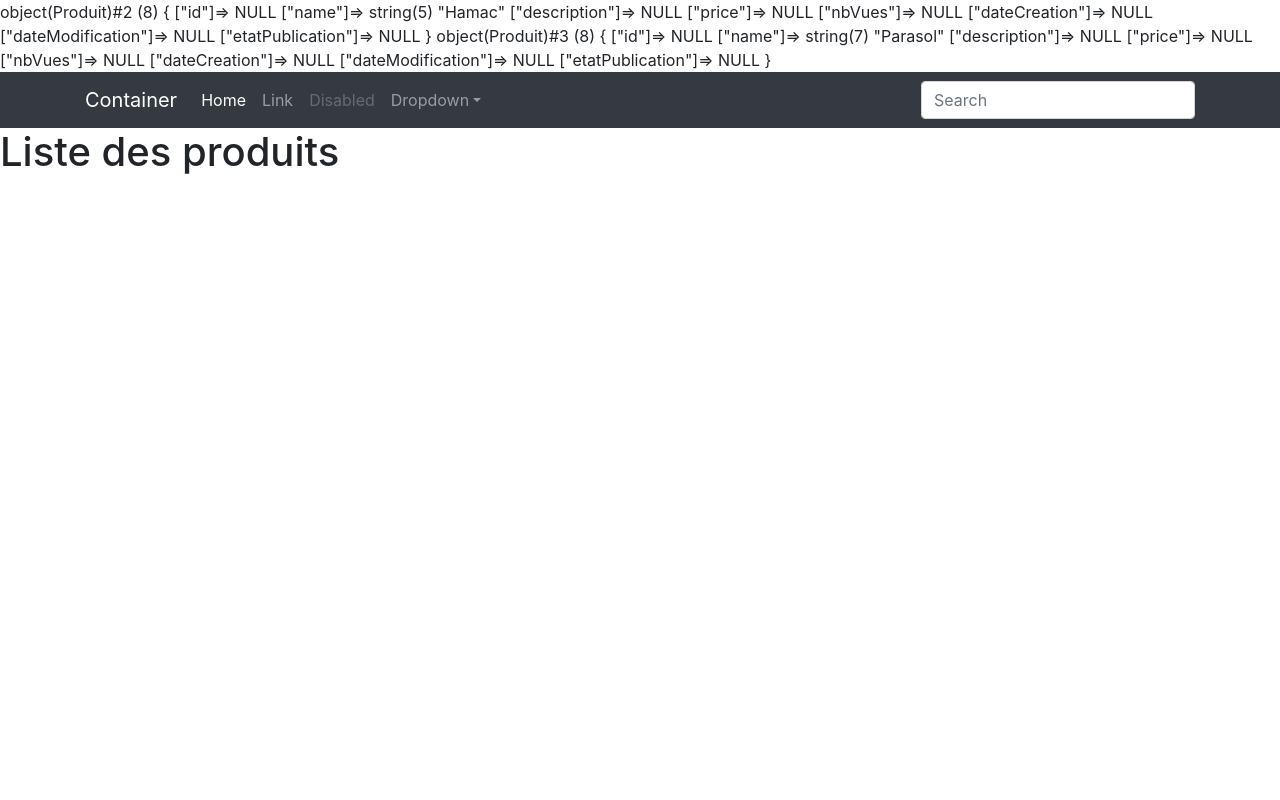
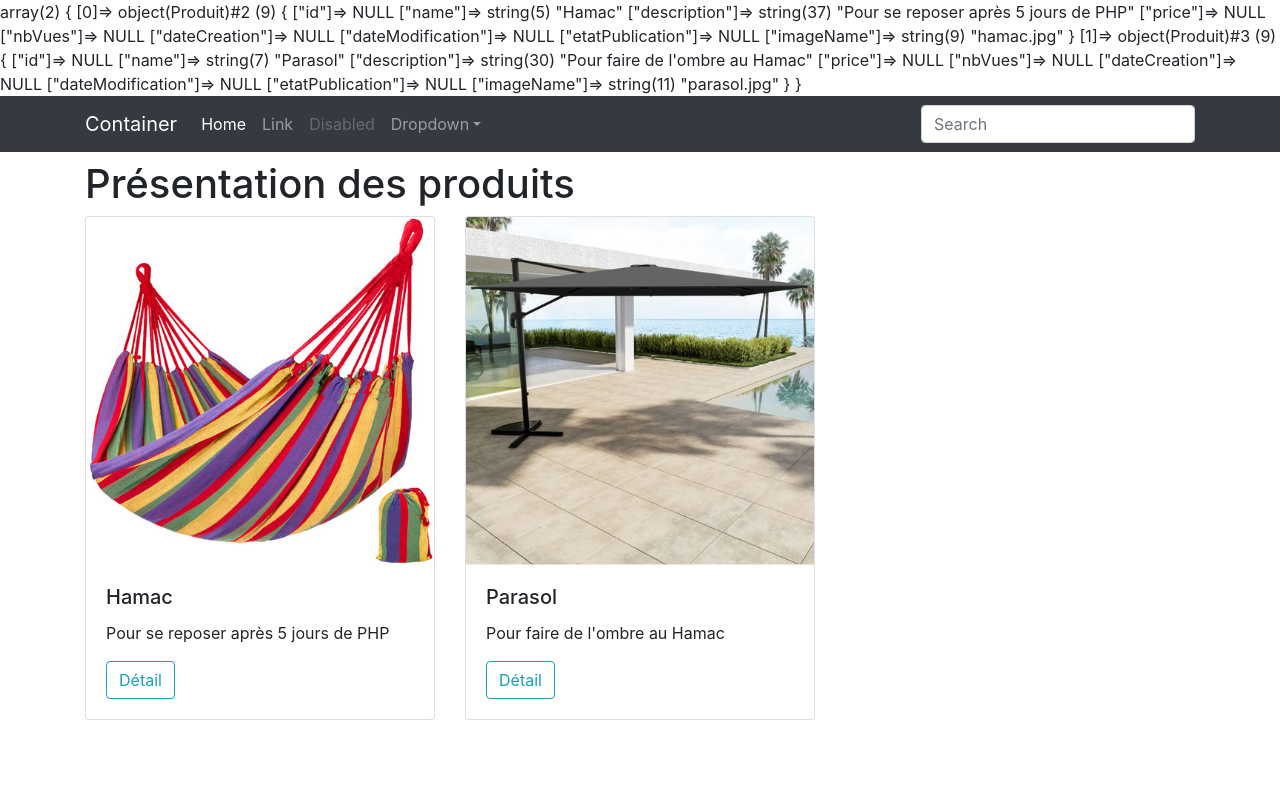
Before and after one commit to jeromeformation/PHPObjet0619, a PHP site: page / in a window 1280 px wide. Run offline with PHP 8.4, Linux system fonts and the light colour scheme.

Commit message:
Affichage des produits depuis le tableau d'objets

```diff
--- a/Classes/Produit.php
+++ b/Classes/Produit.php
@@ -9,4 +9,5 @@ class Produit {
     public $dateCreation;
     public $dateModification;
     public $etatPublication;
+    public $imageName;
 }
--- a/index.php
+++ b/index.php
@@ -2,22 +2,41 @@
 // On inclue la classe pour l'utiliser
 require 'Classes/Produit.php';
 
-
 // On crée un nouveau Produit
 $hamac = new Produit();
 $hamac->name = "Hamac";
+$hamac->description = "Pour se reposer après 5 jours de PHP";
+$hamac->imageName = "hamac.jpg";
 
-var_dump($hamac);
-
-// On créer un 2ème objet
+// On crée un 2ème Produit
 $parasol = new Produit();
 $parasol->name = "Parasol";
+$parasol->description = "Pour faire de l'ombre au Hamac";
+$parasol->imageName = "parasol.jpg";
 
-var_dump($parasol);
+// On crée un tableau pour stocker les objets Produit
+$products = [$hamac, $parasol];
+var_dump($products);
 ?>
 
 <?php require 'inc/header.php'; ?>
 
-    <h1>Liste des produits</h1>
+<main class="container">
+    <h1 class="mt-2">Présentation des produits</h1>
+    <section class="row">
+        <?php foreach ($products as $product) : ?>
+            <div class="col-4">
+                <div class="card">
+                    <img src="/img/uploads/<?= $product->imageName; ?>" class="card-img-top" alt="Image de <?= $product->name ?>">
+                    <div class="card-body">
+                        <h5 class="card-title"><?= $product->name; ?></h5>
+                        <p class="card-text"><?= $product->description; ?></p>
+                        <a href="#" class="card-link btn btn-outline-info">Détail</a>
+                    </div>
+                </div>
+            </div>
+        <?php endforeach; ?>
+    </section>
+</main>
 
 <?php require 'inc/footer.php'; ?>
```
